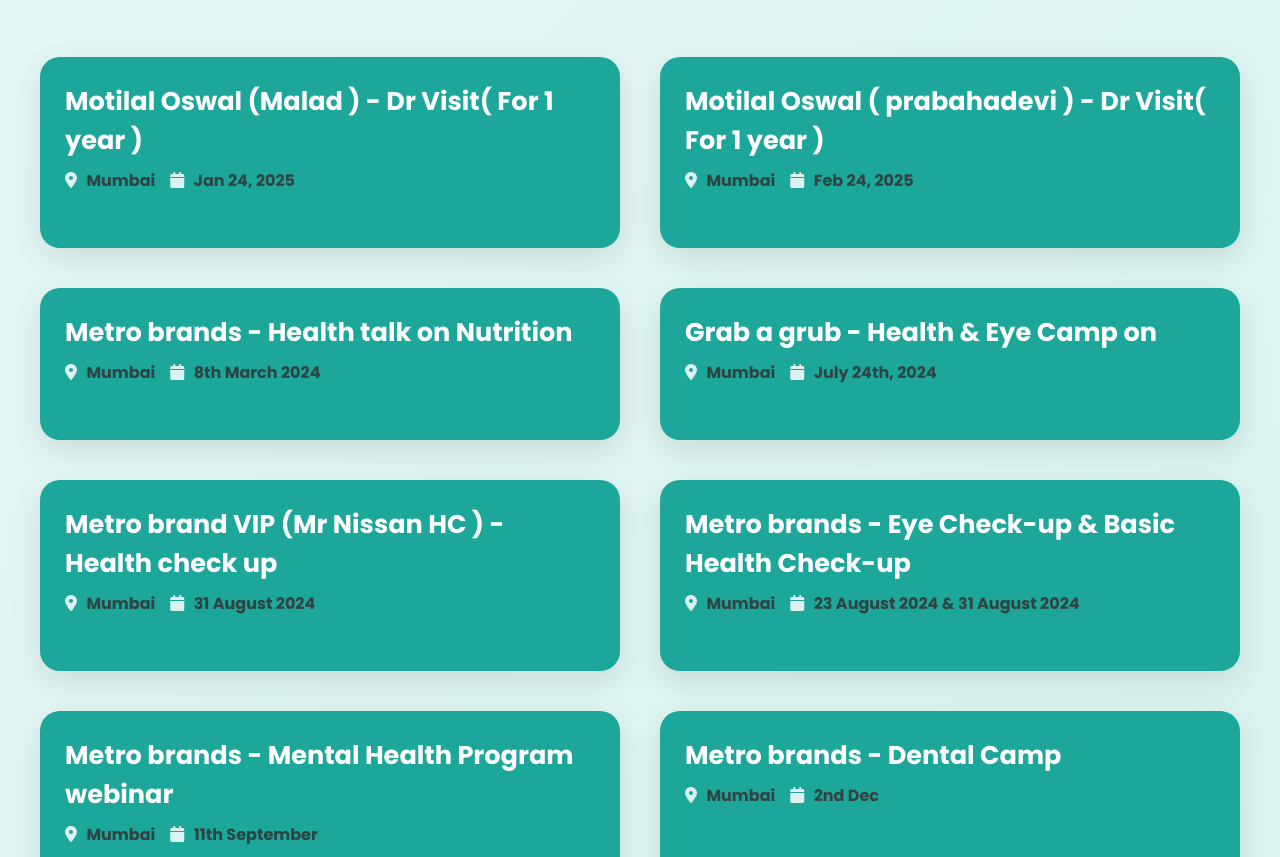
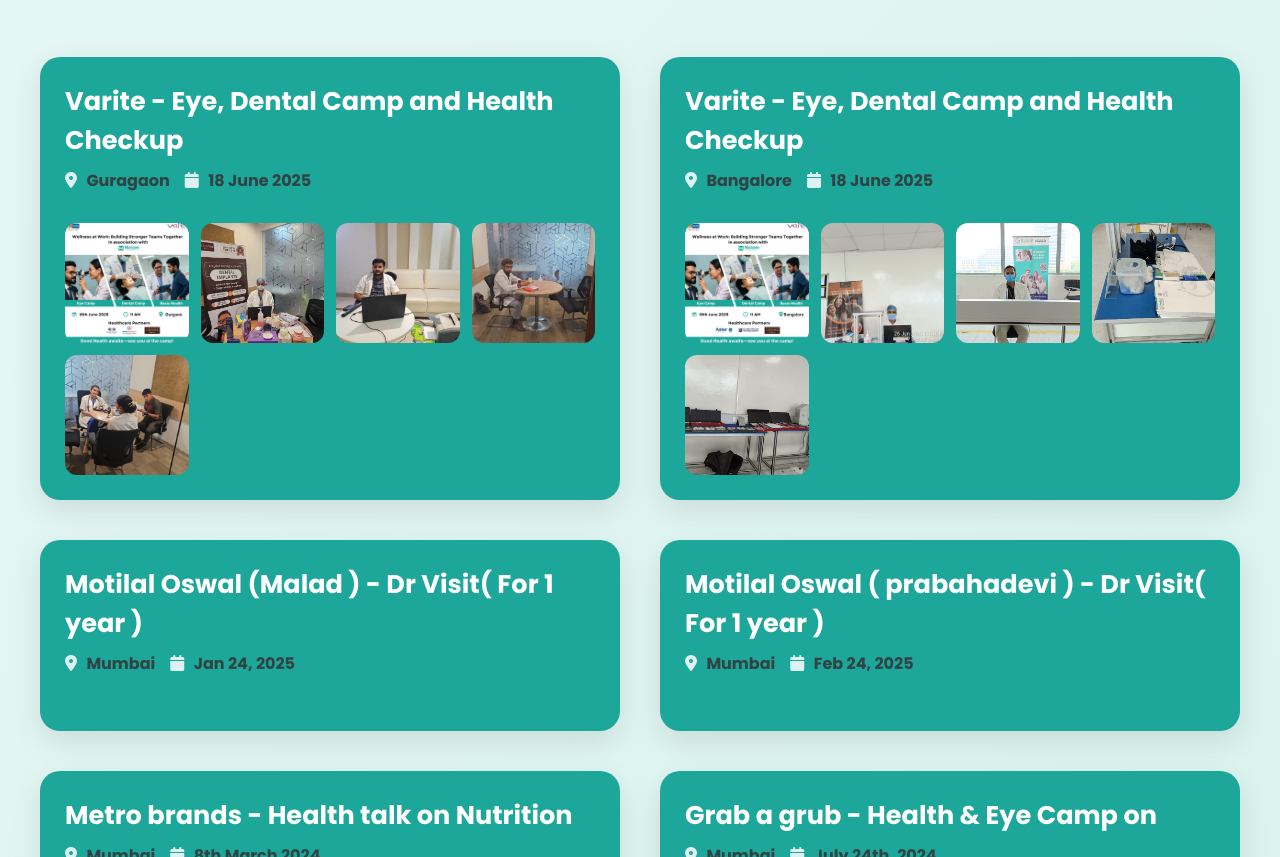
Before and after one commit to Nizcare45/JK_Insurance, a plain HTML site: page index.html in a window 1280 px wide. Shown: the part 2202-3059 px from the top of the page. Drawn offline with Linux system fonts and the light colour scheme; a web font is replaced by a local one.

Commit message:
changes done

```diff
--- a/index.html
+++ b/index.html
@@ -138,6 +138,44 @@
                     </div>
                 </div>
             </div> -->
+
+            <!-- Card with image 1 -->
+            <div class="impact-card">
+                <div class="impact-content">
+                    <h3>Varite - Eye, Dental Camp and Health Checkup</h3>
+                    <div class="impact-meta">
+                        <h4><i class="fa-solid fa-location-dot"></i> Guragaon</h4>
+                        <h4><i class="fa-solid fa-calendar"></i> 18 June 2025</h4>
+                    </div>
+                    <div class="impact-gallery">
+                        <!-- <img src="./assets/Activity-1/Poster-1.jpeg" alt="Poster 1"> -->
+                        <img src="./assets/Activity-4/1.jpg" alt="1">
+                        <img src="./assets/Activity-4/2.jpg" alt="2">
+                        <img src="./assets/Activity-4/3.jpg" alt="3">
+                        <img src="./assets/Activity-4/4.jpg" alt="4">
+                        <img src="./assets/Activity-4/5.jpg" alt="5">
+                    </div>
+                </div>
+            </div>
+
+            <!-- Card with image 2 -->
+            <div class="impact-card">
+                <div class="impact-content">
+                    <h3>Varite - Eye, Dental Camp and Health Checkup</h3>
+                    <div class="impact-meta">
+                        <h4><i class="fa-solid fa-location-dot"></i> Bangalore</h4>
+                        <h4><i class="fa-solid fa-calendar"></i> 18 June 2025</h4>
+                    </div>
+                    <div class="impact-gallery">
+                        <!-- <img src="./assets/Activity-1/Poster-1.jpeg" alt="Poster 1"> -->
+                        <img src="./assets/Activity-5/11.jpg" alt="1">
+                        <img src="./assets/Activity-5/12.jpg" alt="2">
+                        <img src="./assets/Activity-5/13.jpg" alt="3">
+                        <img src="./assets/Activity-5/14.jpg" alt="4">
+                        <img src="./assets/Activity-5/15.jpg" alt="5">
+                    </div>
+                </div>
+            </div>
 
             <!-- Card 1 -->
             <div class="impact-card">
```
Also changed, not shown: assets/Activity-4/1.jpg (added), assets/Activity-4/2.jpg (added), assets/Activity-4/3.jpg (added), assets/Activity-4/4.jpg (added), assets/Activity-4/5.jpg (added), assets/Activity-5/11.jpg (added), assets/Activity-5/12.jpg (added), assets/Activity-5/13.jpg (added), assets/Activity-5/14.jpg (added), assets/Activity-5/15.jpg (added).
